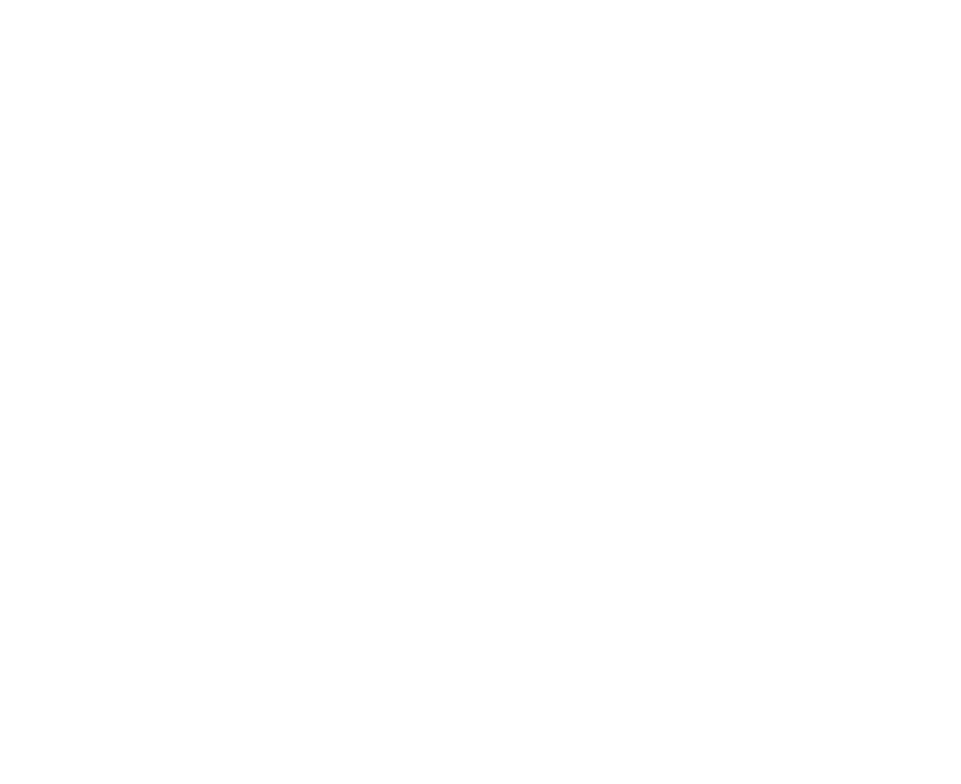
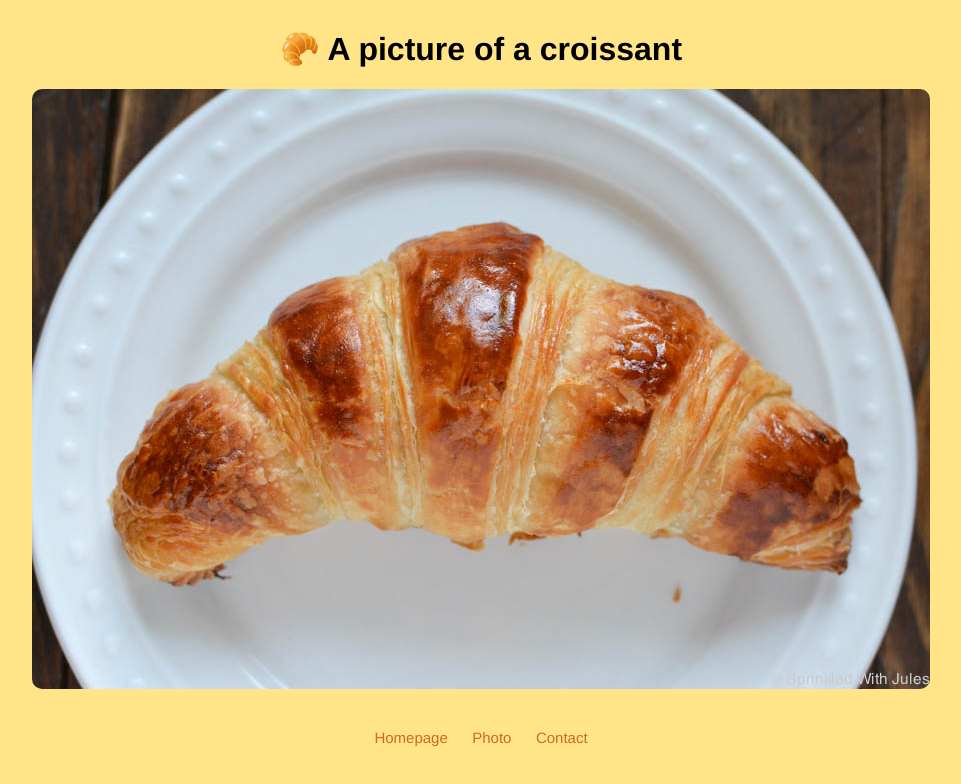
Before and after one commit to y-shihui/croissant, a plain HTML site: page photo.html in a window 1280 px wide. Shown: the whole page, without its empty margins (159-1120 px from the left). Drawn offline with Linux system fonts and the light colour scheme.

Commit message:
Added css to photo.html

```diff
--- a/css/style.css
+++ b/css/style.css
@@ -19,3 +19,10 @@ p {
   color: chocolate;
   font-size: 15px;
 }
+
+img {
+  border-radius: 10px;
+  display: block;
+  margin: 0 auto;
+  max-width: 100%;
+}
--- a/photo.html
+++ b/photo.html
@@ -0,0 +1,18 @@
+<!DOCTYPE html>
+<html lang="en">
+  <head>
+    <meta charset="UTF-8" />
+    <meta name="viewport" content="width=device-width, initial-scale=1.0" />
+    <title>Photo</title>
+    <link rel="stylesheet" href="/css/style.css" />
+  </head>
+  <body>
+    <h1>🥐 A picture of a croissant</h1>
+    <img src="/img/croissant.jpg" />
+    <div class="links">
+      <a href="/">Homepage</a>
+      <a href="/photo.html">Photo</a>
+      <a href="/contact.html">Contact</a>
+    </div>
+  </body>
+</html>
```
